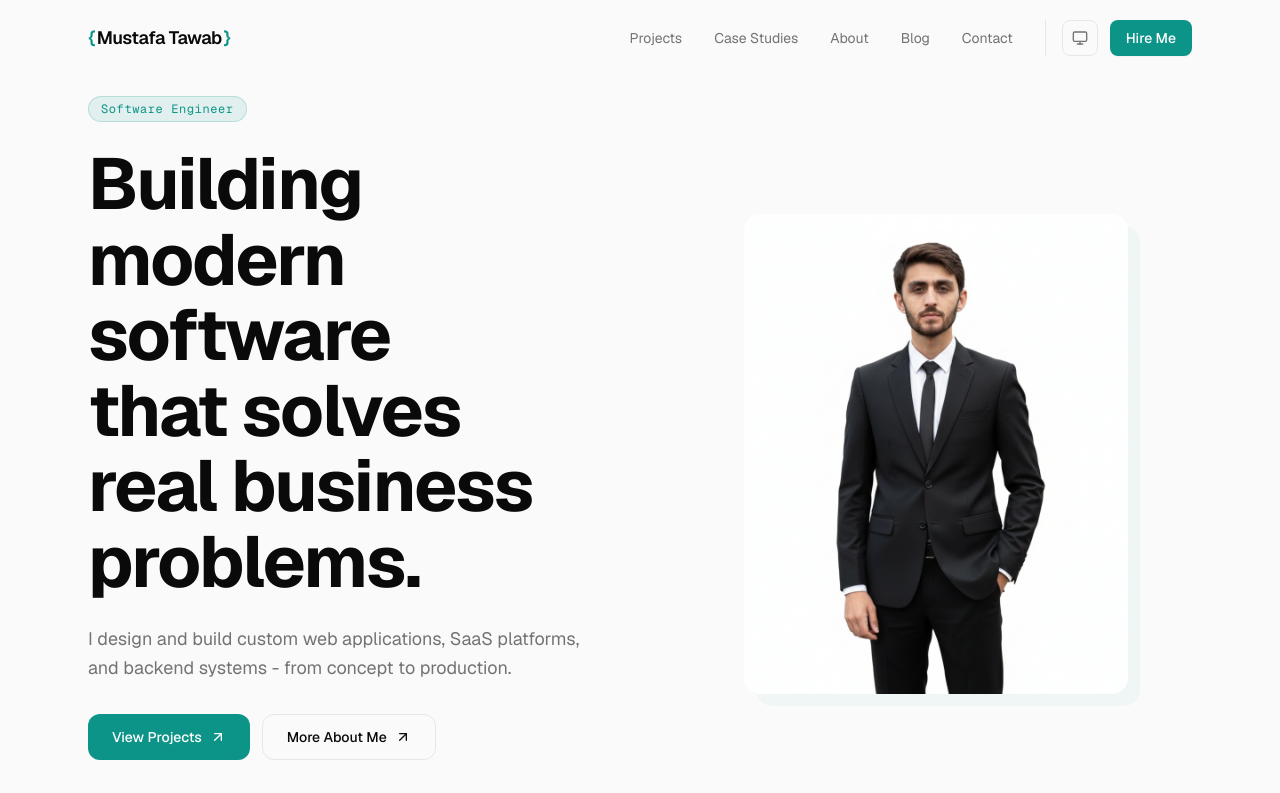
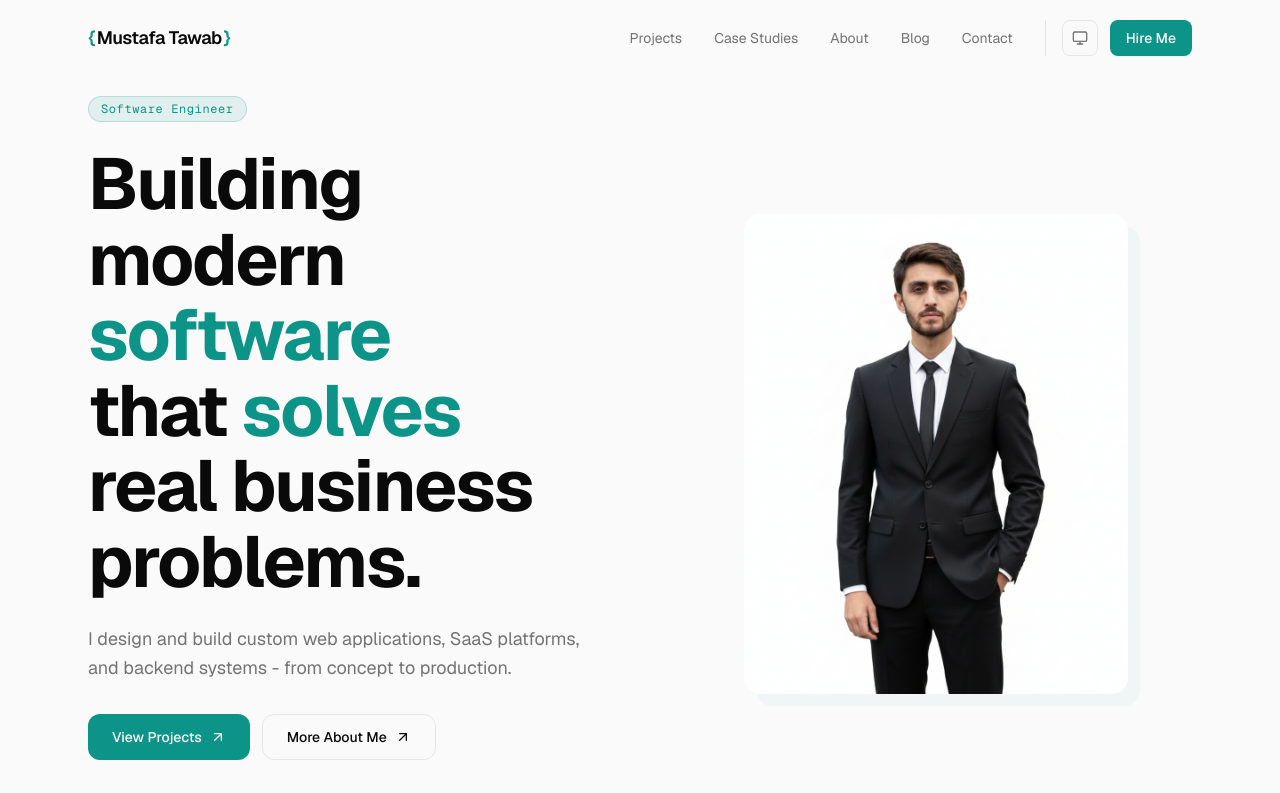
Before and after one commit to mustafatawab/portfolio, a Next.js app: page / in a window 1280 px wide. Shown: the top 793 px of the page. Built offline with nearby package versions, Linux system fonts and the light colour scheme.

Commit message:
made a small change

```diff
--- a/src/views/hero.tsx
+++ b/src/views/hero.tsx
@@ -46,7 +46,7 @@ const HeroSection = () => {
               variants={itemVariants}
               className="text-4xl sm:text-5xl md:text-6xl lg:text-7xl font-bold leading-[1.05] tracking-tight text-foreground text-balance"
             >
-              Building modern software that solves real business problems.
+              Building modern <span className="text-primary">software</span> that <span className="text-primary">solves</span> real business problems.
             </motion.h1>
 
             <motion.p
```
